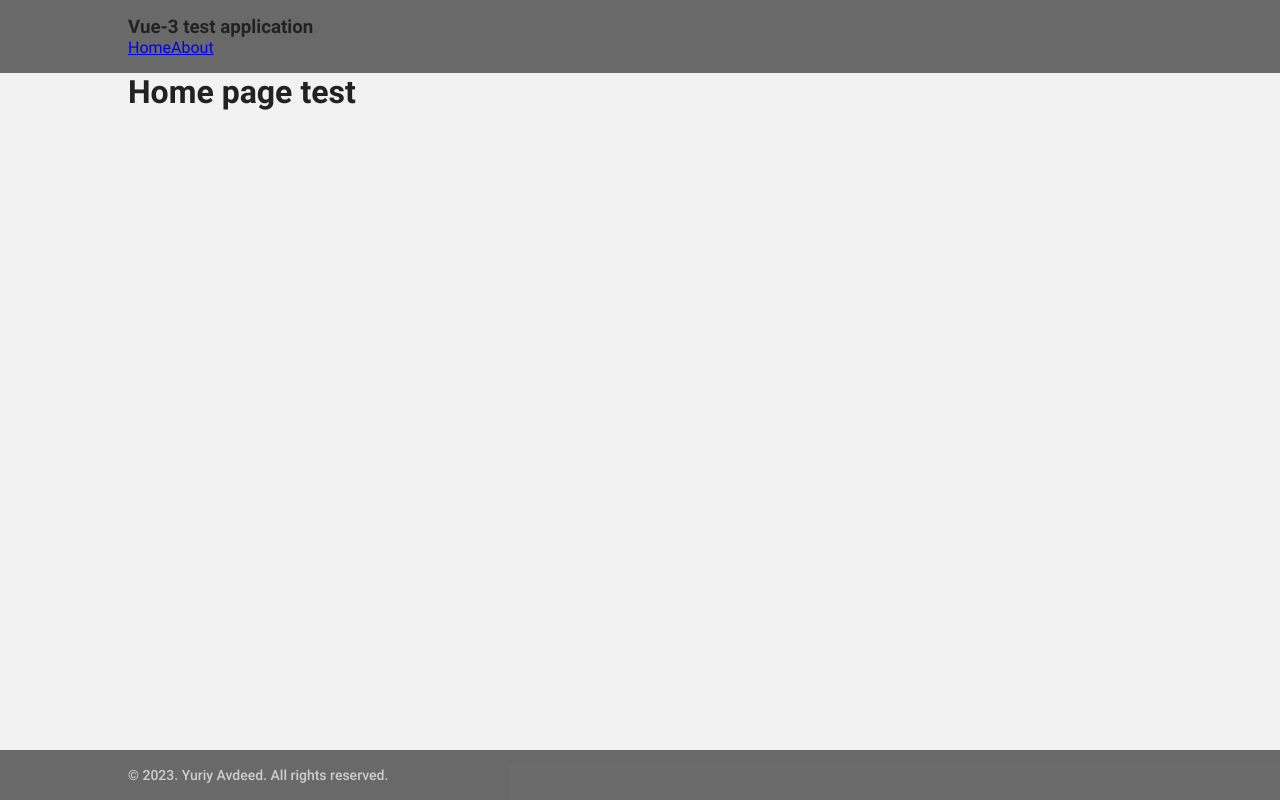
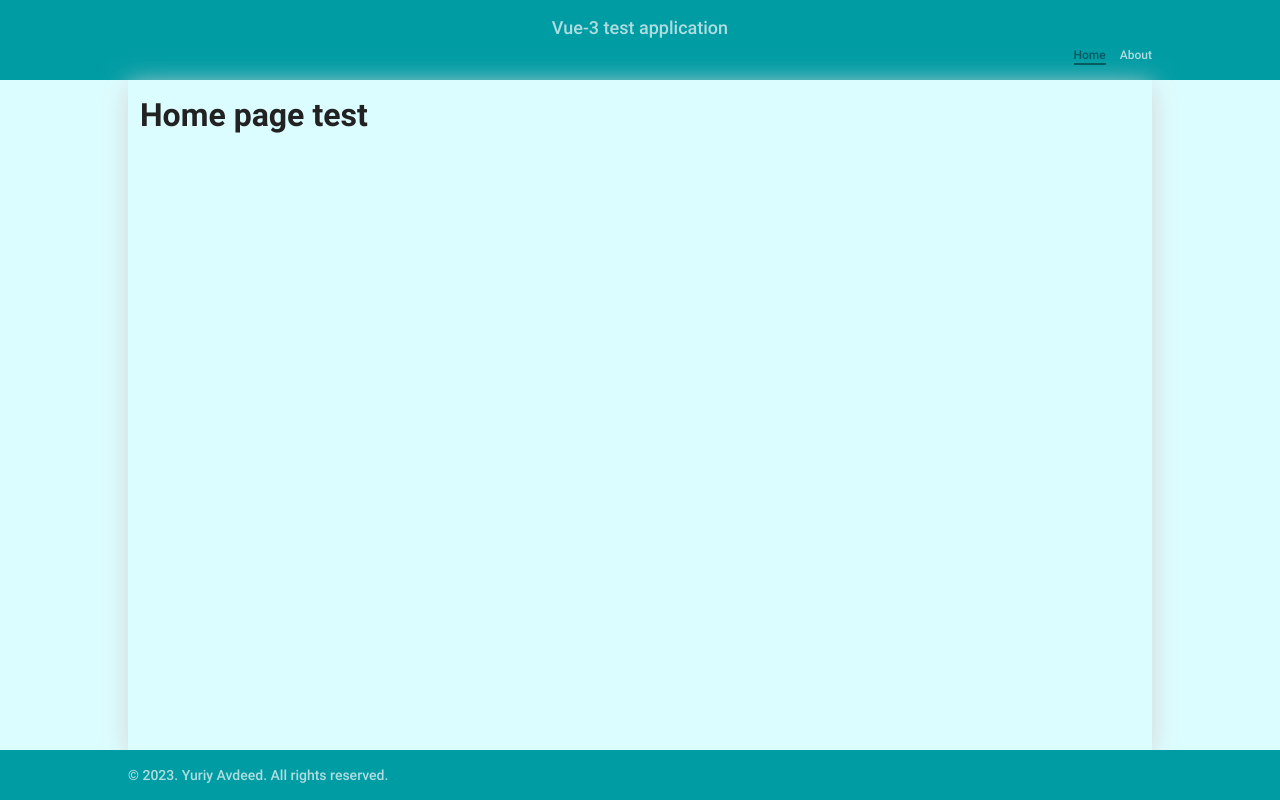
Before and after one commit to yuriy-avdeev/light-users-system, a Vue app: page / in a window 1280 px wide. Built offline with nearby package versions, Linux system fonts and the light colour scheme.

Commit message:
chore: clean up styles

```diff
--- a/src/App.vue
+++ b/src/App.vue
@@ -29,5 +29,7 @@ import AppFooter from './components/AppFooter.vue';
   max-width: 1024px;
   margin: 0 auto;
   flex: 1 0 auto;
+  box-shadow: 0 5px 25px #d5d5d5;
+  padding: 16px 12px;
 }
 </style>
--- a/src/assets/main.css
+++ b/src/assets/main.css
@@ -3,23 +3,22 @@
 :root {
   --color-white: #ffffff;
   --color-white-soft: #f8f8f8b4;
-  --color-white-mute: #f2f2f2;
 
   --color-black: #181818;
   --color-black-soft: #222222;
-  --color-black-mute: #282828ab;
 
-  --color-background: var(--color-white-mute);
-  --color-background-secondary: var(--color-black-mute);
+  --color-background: #bafcff80;
+  --color-background-secondary: #009ca4;
+
   --color-text: var(--color-black-soft);
-  --color-text-hovered: #0000007c;
+  --color-text-hovered: #0000006e;
 
   --main-font: 'Roboto', sans-serif;
 }
 
 @media (prefers-color-scheme: dark) {
   :root {
-    --color-background: var(--color-black-mute);
+    --color-background: var(--color-black-soft);
     --color-text: var(--color-white-soft);
   }
 }
--- a/src/components/AppFooter.vue
+++ b/src/components/AppFooter.vue
@@ -13,14 +13,20 @@
   background-color: var(--color-background-secondary);
 }
 
+.footer__text {
+  font: 500 12px/1.3 'Roboto';
+  color: var(--color-white-soft);
+}
+
+@media (min-width: 768px) {
+  .footer__text {
+    font-size: 14px;
+  }
+}
+
 @media (min-width: 1048px) {
   .footer {
     padding: 16px calc((100% - 1024px) / 2);
   }
-
-  .footer__text {
-    font: 500 14px/1.3 'Roboto';
-    color: var(--color-white-soft);
-  }
 }
 </style>
--- a/src/components/AppHeader.vue
+++ b/src/components/AppHeader.vue
@@ -24,13 +24,32 @@ defineProps<{
   background-color: var(--color-background-secondary);
 }
 
-.header__title,
+.header__title {
+  text-align: center;
+  font: 500 18px/1.3 'Roboto';
+  color: var(--color-white-soft);
+  margin-bottom: 5px;
+}
+
 .header__nav {
-  width: 100%;
+  text-align: right;
+}
+
+.header__link {
+  font: 500 12px/1.3 'Roboto';
+  color: var(--color-white-soft);
+  margin-left: 14px;
+  transition: color 350ms;
+  text-decoration: none;
+  padding-bottom: 1px;
+  border-bottom: solid 2px transparent;
+  cursor: default;
+  position: relative;
 }
 
 .router-link-exact-active {
-  text-decoration: underline;
+  color: var(--color-text-hovered);
+  border-bottom: solid 2px var(--color-text-hovered);
 }
 
 @media (min-width: 1048px) {
@@ -38,4 +57,26 @@ defineProps<{
     padding: 16px calc((100% - 1024px) / 2);
   }
 }
+
+@media (hover: hover) {
+  .header__link:hover:not(.router-link-exact-active) {
+    color: var(--color-text-hovered);
+    cursor: pointer;
+  }
+
+  .header__link::after {
+    content: '';
+    position: absolute;
+    bottom: -1px;
+    left: 0;
+    width: 0;
+    height: 2px;
+    background-color: var(--color-text-hovered);
+    transition: width 350ms;
+  }
+
+  .header__link:hover:not(.router-link-exact-active)::after {
+    width: 100%;
+  }
+}
 </style>
```
